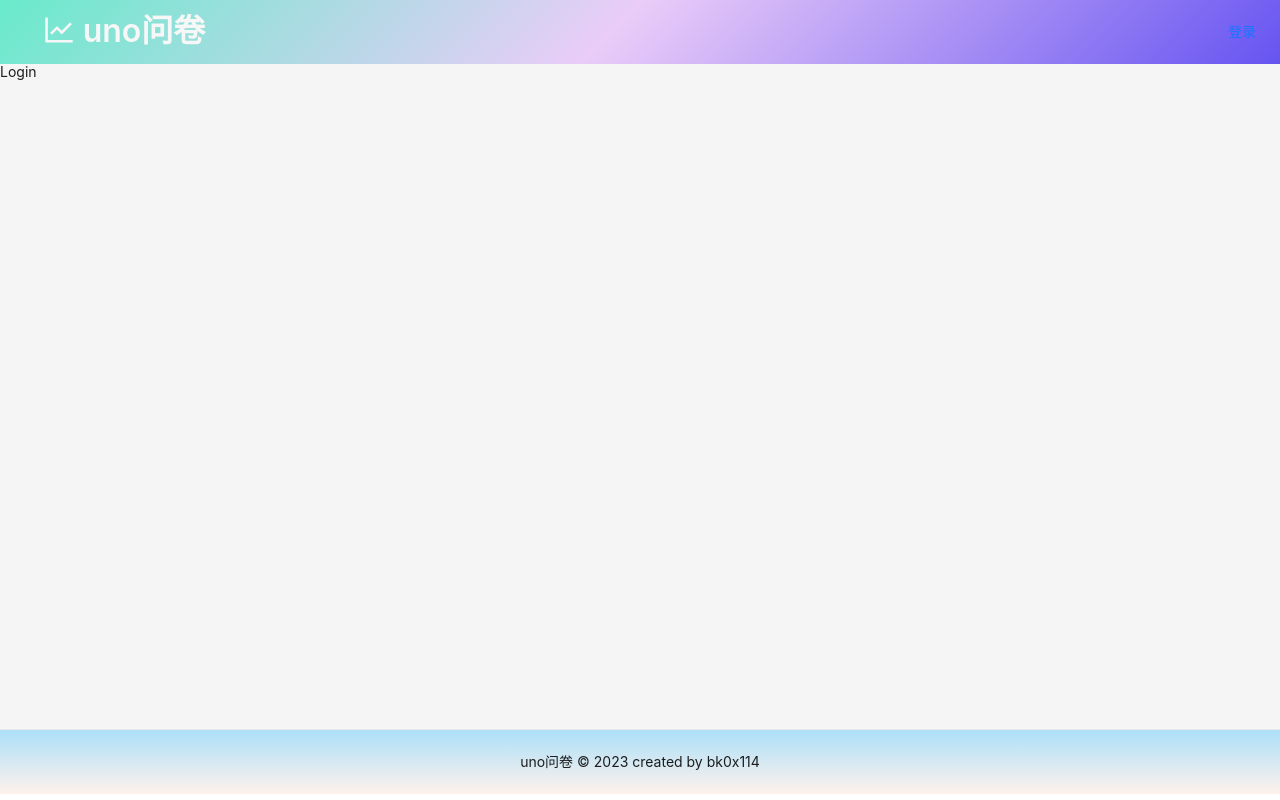
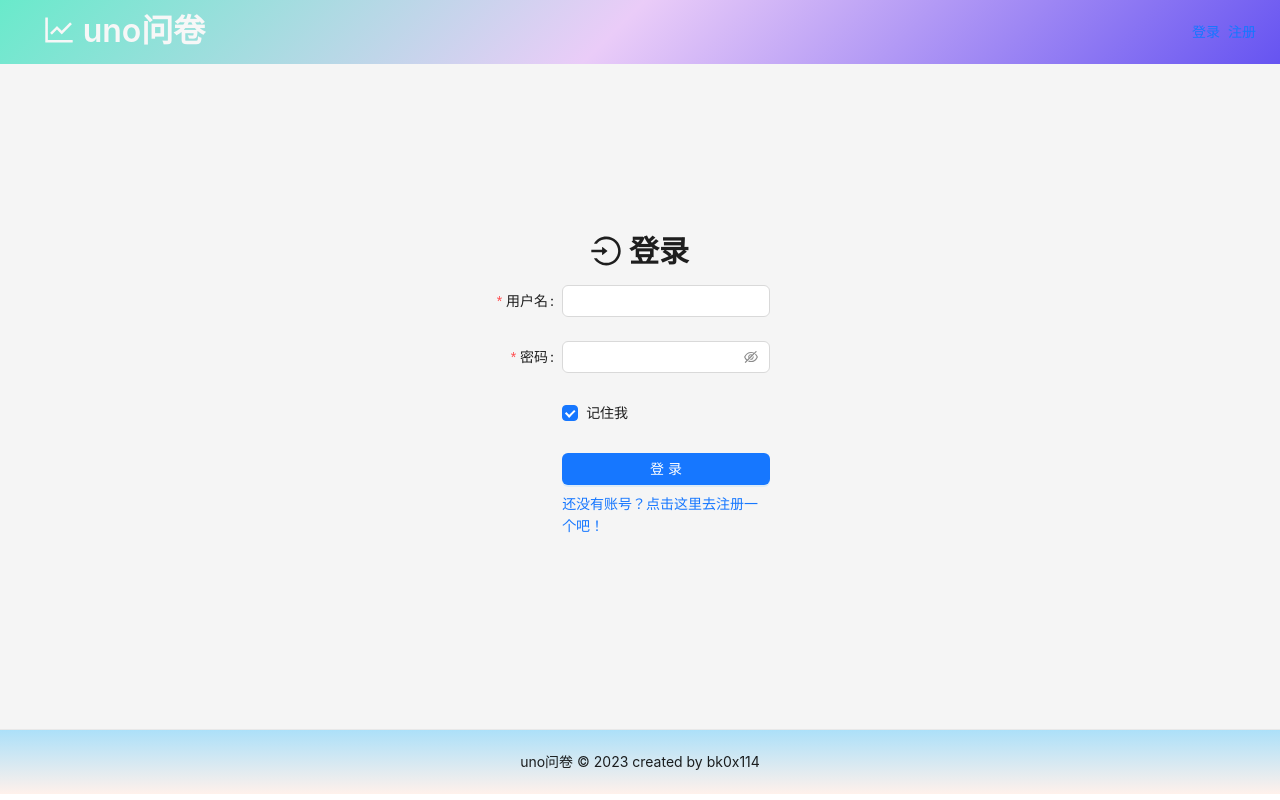
Before and after one commit to 0x3147/react-questionnaire, a React (Create React App) app: page /login in a window 1280 px wide. Built offline with nearby package versions, Linux system fonts and the light colour scheme.

Commit message:
feat: 登录、注册页的初步开发

```diff
--- a/src/layouts/UserInfo/index.tsx
+++ b/src/layouts/UserInfo/index.tsx
@@ -1,6 +1,7 @@
 import React, { memo } from 'react'
 import { Link } from 'react-router-dom'
-import { LOGIN_PATH } from '@/router'
+import { Space } from 'antd'
+import { LOGIN_PATH, REGISTER_PATH } from '@/router'
 
 import type { FC, ReactNode } from 'react'
 
@@ -11,7 +12,10 @@ interface IProps {
 const UserInfo: FC<IProps> = () => {
   return (
     <div>
-      <Link to={LOGIN_PATH}>登录</Link>
+      <Space>
+        <Link to={LOGIN_PATH}>登录</Link>
+        <Link to={REGISTER_PATH}>注册</Link>
+      </Space>
     </div>
   )
 }
--- a/src/pages/Home/Home.module.scss
+++ b/src/pages/Home/Home.module.scss
@@ -3,7 +3,7 @@
   flex-direction: column;
   align-items: center;
   justify-content: center;
-  min-height: calc(100vh - 64px - 71px);
+  height: calc(100vh - 64px - 71px);
   background-image: linear-gradient(to top, #a8edea 0%, #fed6e3 100%);
 
   .info {
--- /dev/null
+++ b/src/pages/Login/Login.module.scss
@@ -0,0 +1,7 @@
+.container {
+  display: flex;
+  flex-direction: column;
+  align-items: center;
+  justify-content: center;
+  height: calc(100vh - 64px - 71px);
+}
--- a/src/pages/Login/index.tsx
+++ b/src/pages/Login/index.tsx
@@ -1,14 +1,146 @@
-import React, { memo } from 'react'
+import React, { memo, useEffect } from 'react'
+import styles from './Login.module.scss'
+import { Link } from 'react-router-dom'
+import { REGISTER_PATH } from '@/router'
+import { Typography, Space, Form, Input, Button, Checkbox } from 'antd'
+import { LoginOutlined } from '@ant-design/icons'
+
 import type { FC, ReactNode } from 'react'
+
+const USERNAME_KEY = 'username'
+const PASSWORD_KEY = 'PASSWORD'
+
+/**
+ * @desc 记住用户信息
+ * @Author bk0x114
+ * @Date 2023-06-06 14:31:56
+ * @param username 用户名
+ * @param password 密码
+ */
+const rememberUser = (username: string, password: string) => {
+  localStorage.setItem(USERNAME_KEY, username)
+  localStorage.setItem(PASSWORD_KEY, password)
+}
+
+/**
+ * @desc 删除用户信息
+ * @Author bk0x114
+ * @Date 2023-06-06 14:32:16
+ */
+const deleteUserStorage = () => {
+  localStorage.removeItem(USERNAME_KEY)
+  localStorage.removeItem(PASSWORD_KEY)
+}
+
+/**
+ * @desc 获取用户信息
+ * @Author bk0x114
+ * @Date 2023-06-06 14:32:24
+ */
+const getUserStorage = () => {
+  return {
+    username: localStorage.getItem(USERNAME_KEY),
+    password: localStorage.getItem(PASSWORD_KEY)
+  }
+}
 
 interface IProps {
   children?: ReactNode
 }
 
+const { Title } = Typography
+
+/**
+ * @desc 登录页
+ * @Author bk0x114
+ * @Date 2023-06-06 14:24:59
+ */
 const Login: FC<IProps> = () => {
+  const [form] = Form.useForm()
+
+  useEffect(() => {
+    const { username, password } = getUserStorage()
+    form.setFieldsValue({ username, password })
+  }, [])
+
+  /**
+   * @desc 表单提交
+   * @Author bk0x114
+   * @Date 2023-06-06 14:32:47
+   * @param values 表单数据
+   */
+  const onFinish = (values: any) => {
+    const { username, password, remember } = values
+    if (remember) {
+      rememberUser(username, password)
+    } else {
+      deleteUserStorage()
+    }
+  }
+
   return (
-    <div>
-      <p>Login</p>
+    <div className={styles.container}>
+      <div>
+        <Space>
+          <Title level={2}>
+            <LoginOutlined rev />
+          </Title>
+          <Title level={2}>登录</Title>
+        </Space>
+      </div>
+      <div>
+        <Form
+          labelCol={{ span: 6 }}
+          wrapperCol={{ span: 16 }}
+          onFinish={onFinish}
+          initialValues={{ remember: true }}
+        >
+          <Form.Item
+            label="用户名"
+            name="username"
+            rules={[
+              { required: true, message: '用户名不能为空哦' },
+              {
+                type: 'string',
+                min: 5,
+                max: 20,
+                message: '用户名长度在5~20之间'
+              },
+              {
+                pattern: /^[a-zA-Z0-9_]+$/,
+                message: '用户名只能由字母、数字、下划线组成'
+              }
+            ]}
+          >
+            <Input />
+          </Form.Item>
+
+          <Form.Item
+            label="密码"
+            name="password"
+            rules={[{ required: true, message: '密码不能为空哦' }]}
+          >
+            <Input.Password />
+          </Form.Item>
+
+          <Form.Item
+            name="remember"
+            valuePropName="checked"
+            wrapperCol={{ offset: 6, span: 16 }}
+          >
+            <Checkbox>记住我</Checkbox>
+          </Form.Item>
+
+          <Form.Item wrapperCol={{ offset: 6, span: 16 }}>
+            <Space direction="vertical">
+              <Button type="primary" htmlType="submit" block>
+                登录
+              </Button>
+              <Link to={REGISTER_PATH}>还没有账号？点击这里去注册一个吧！</Link>
+            </Space>
+          </Form.Item>
+        </Form>
+      </div>
     </div>
   )
 }
--- /dev/null
+++ b/src/pages/Register/Register.module.scss
@@ -0,0 +1,7 @@
+.container {
+  display: flex;
+  flex-direction: column;
+  align-items: center;
+  justify-content: center;
+  height: calc(100vh - 64px - 71px);
+}
--- a/src/pages/Register/index.tsx
+++ b/src/pages/Register/index.tsx
@@ -1,14 +1,113 @@
 import React, { memo } from 'react'
+import styles from './Register.module.scss'
+import { Link } from 'react-router-dom'
+import { LOGIN_PATH } from '@/router'
+import { Typography, Space, Form, Input, Button } from 'antd'
+import { UserAddOutlined } from '@ant-design/icons'
+
 import type { FC, ReactNode } from 'react'
 
 interface IProps {
   children?: ReactNode
 }
 
+const { Title } = Typography
+
+/**
+ * @desc 注册页
+ * @Author bk0x114
+ * @Date 2023-06-06 14:47:20
+ */
 const Register: FC<IProps> = () => {
+  const onFinish = (values: any) => {
+    console.log(values)
+  }
+
   return (
-    <div>
-      <p>Register</p>
+    <div className={styles.container}>
+      <div>
+        <Space>
+          <Title level={2}>
+            <UserAddOutlined rev />
+          </Title>
+          <Title level={2}>注册新用户</Title>
+        </Space>
+      </div>
+      <div>
+        <Form
+          labelCol={{ span: 6 }}
+          wrapperCol={{ span: 16 }}
+          onFinish={onFinish}
+        >
+          <Form.Item
+            label="用户名"
+            name="username"
+            rules={[
+              { required: true, message: '用户名不能为空哦' },
+              {
+                type: 'string',
+                min: 5,
+                max: 20,
+                message: '用户名长度在5~20之间'
+              },
+              {
+                pattern: /^[a-zA-Z0-9_]+$/,
+                message: '用户名只能由字母、数字、下划线组成'
+              }
+            ]}
+          >
+            <Input />
+          </Form.Item>
+
+          <Form.Item
+            label="密码"
+            name="password"
+            rules={[
+              { required: true, message: '密码不能为空哦' },
+              {
+                pattern:
+                  /^(?=.*[0-9])(?=.*[A-Z])(?=.*[a-z])(?=.*[!@#$%^&*,._])[0-9a-zA-Z!@#$%^&*,\\._]{8,12}$/,
+                message:
+                  '密码必须包含大小写字母,特殊字符和数字，且长度不低于8位'
+              }
+            ]}
+          >
+            <Input.Password />
+          </Form.Item>
+
+          <Form.Item
+            label="确认密码"
+            name="confirm"
+            dependencies={['password']}
+            rules={[
+              { required: true, message: '请确认您输入的密码' },
+              ({ getFieldValue }) => ({
+                validator(_, value) {
+                  if (!value || getFieldValue('password') === value) {
+                    return Promise.resolve()
+                  }
+                  return Promise.reject(new Error('两次输入的密码不一致'))
+                }
+              })
+            ]}
+          >
+            <Input.Password />
+          </Form.Item>
+
+          <Form.Item label="昵称" name="nickname">
+            <Input />
+          </Form.Item>
+
+          <Form.Item wrapperCol={{ offset: 6, span: 16 }}>
+            <Space direction="vertical">
+              <Button type="primary" htmlType="submit" block>
+                注册
+              </Button>
+              <Link to={LOGIN_PATH}>已有账号？快点击这里登录吧！</Link>
+            </Space>
+          </Form.Item>
+        </Form>
+      </div>
     </div>
   )
 }
```
